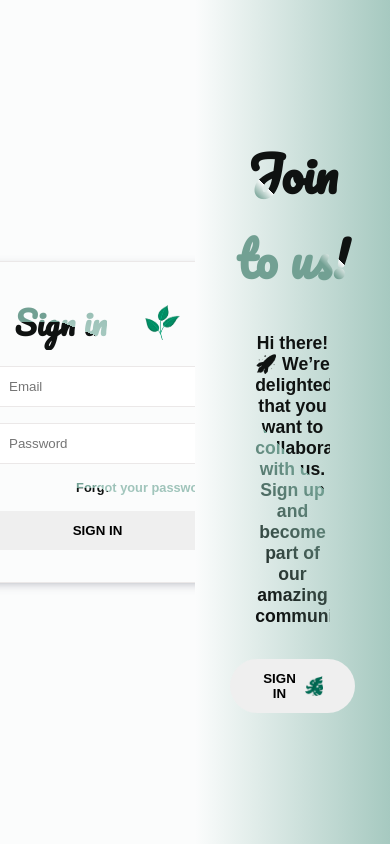
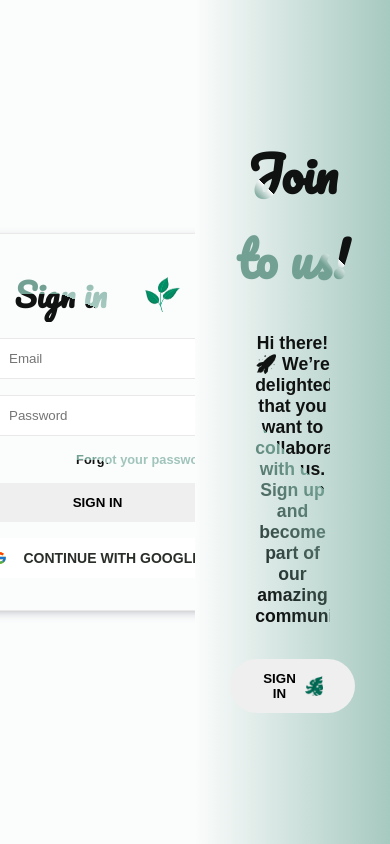
Before and after one commit to pawelek7k/TaskFlow, a Next.js app: page / in a window 390 px wide. Built offline with nearby package versions, Linux system fonts and the light colour scheme.

Commit message:
add styles to google btn

```diff
--- a/app/components/Buttons/GoogleButton/index.tsx
+++ b/app/components/Buttons/GoogleButton/index.tsx
@@ -1,9 +1,10 @@
+import { FcGoogle } from "react-icons/fc";
 import styles from "./styles.module.css";
 
-interface GoogleBtnType {
-  label: string;
-}
-
-export const GoogleButton: React.FC<GoogleBtnType> = ({ label }) => {
-  return <button className={styles.button}>{label}</button>;
+export const GoogleButton: React.FC = () => {
+  return (
+    <button className={styles.button}>
+      <FcGoogle /> Continue with Google
+    </button>
+  );
 };
--- a/app/components/Buttons/GoogleButton/styles.module.css
+++ b/app/components/Buttons/GoogleButton/styles.module.css
@@ -0,0 +1,35 @@
+.button {
+  display: flex;
+  align-items: center;
+  justify-content: center;
+  gap: 1rem;
+  background-color: white;
+  color: #2a2e29;
+  font-weight: 600;
+  padding: 0.75rem;
+  border: var(--border);
+  border-radius: var(--primary-border-radius);
+  text-transform: uppercase;
+  transition: var(--transition);
+  cursor: pointer;
+}
+
+.button img {
+  width: 24px;
+  height: 24px;
+}
+
+.button:hover {
+  box-shadow: 0px 4px 9px -8px var(--box-shadow-color);
+}
+
+.button:active {
+  box-shadow: none;
+}
+
+@media (max-width: 768px) {
+  .button {
+    padding: 8px 16px;
+    font-size: 14px;
+  }
+}
--- a/app/components/SignIn/index.tsx
+++ b/app/components/SignIn/index.tsx
@@ -1,4 +1,5 @@
 import Image from "next/image";
+import { GoogleButton } from "../Buttons/GoogleButton";
 import { SecondaryButton } from "../Buttons/SecondaryButton";
 import styles from "./styles.module.css";
 
@@ -25,6 +26,7 @@ export const SignIn: React.FC = () => {
         />
         <a href="#">Forgot your password?</a>
         <SecondaryButton label={"Sign In"} type="submit" />
+        <GoogleButton />
       </form>
     </div>
   );
--- a/app/components/SignUp/index.tsx
+++ b/app/components/SignUp/index.tsx
@@ -1,4 +1,5 @@
 import Image from "next/image";
+import { GoogleButton } from "../Buttons/GoogleButton";
 import { SecondaryButton } from "../Buttons/SecondaryButton";
 import styles from "./styles.module.css";
 
@@ -25,6 +26,7 @@ export const SignUp: React.FC = () => {
           autoComplete="new-password"
         />
         <SecondaryButton label={"Sign In"} type="submit" />
+        <GoogleButton />
       </form>
     </div>
   );
```
